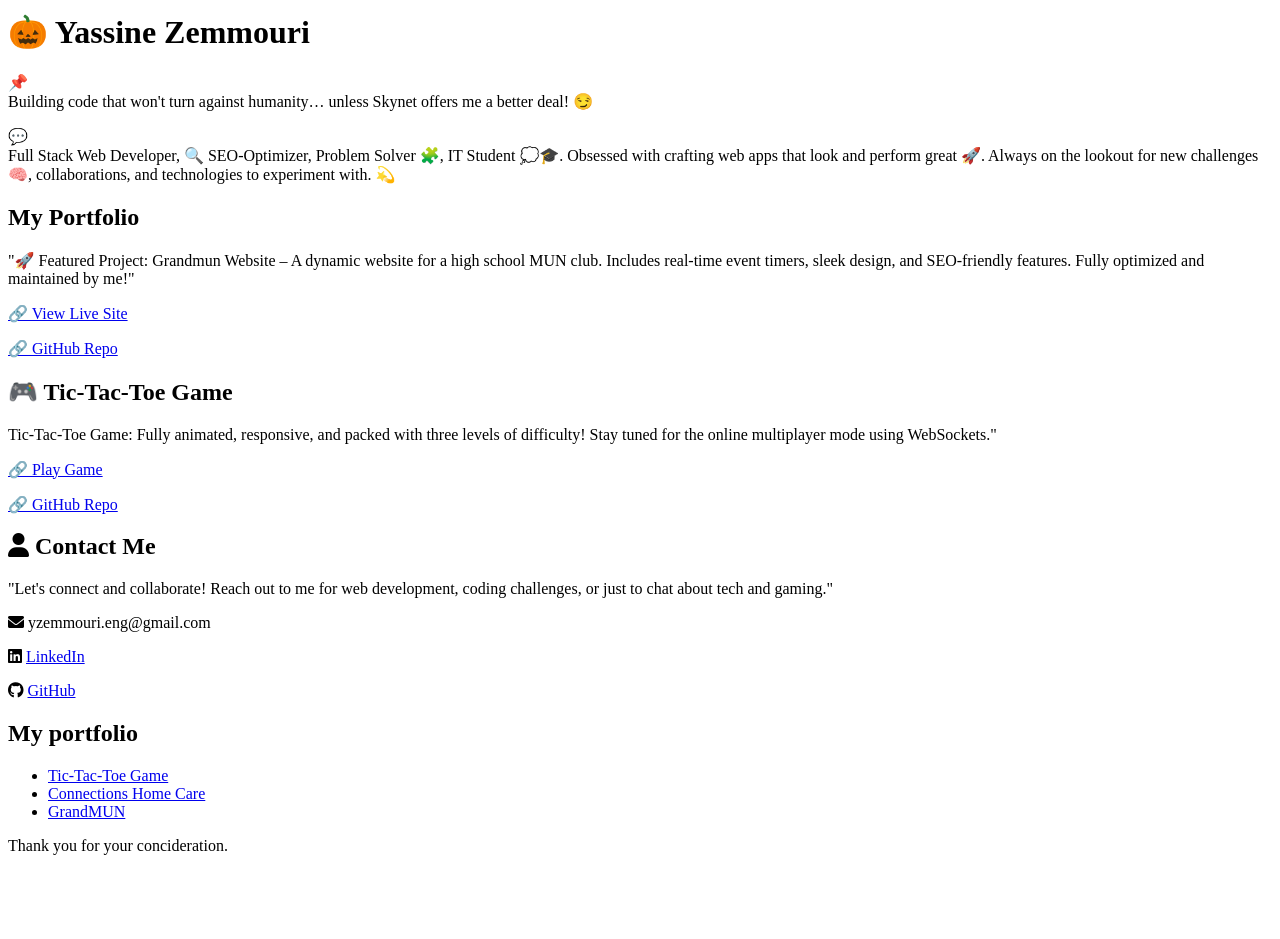
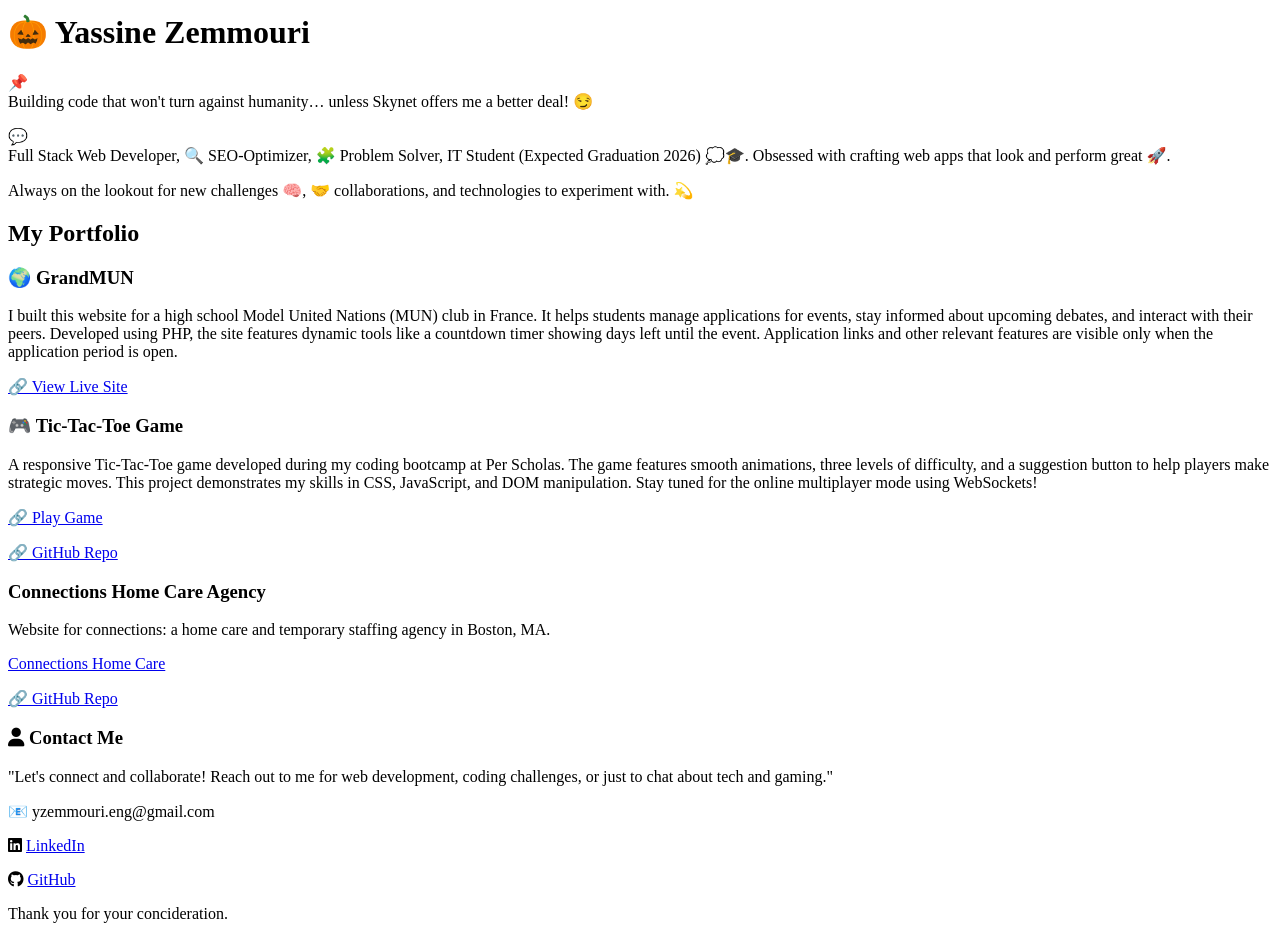
Before and after one commit to yasZemmouri/portfolio24, a plain HTML site: page index.html in a window 1280 px wide. Shown: the part 560-1499 px from the top of the page. Before the commit the page ends 1431 px from the top, so only its background shows below. Drawn offline with Linux system fonts and the light colour scheme.

Commit message:
more content, more emojis and update of links

```diff
--- a/index.html
+++ b/index.html
@@ -24,44 +24,39 @@
     <p>&#128204;<br>
         Building code that won't turn against humanity… unless Skynet offers me a better deal! &#x1F60F;</p>
     <p> &#128172;<br>
-        Full Stack Web Developer, &#128269; SEO-Optimizer, Problem Solver &#129513;, IT Student &#128173;&#127891;. Obsessed with crafting
-        web apps that look and perform great &#128640;. Always on the lookout for new challenges &#129504;, collaborations,
+        Full Stack Web Developer, &#128269; SEO-Optimizer, &#129513; Problem Solver, IT Student (Expected Graduation 2026) &#128173;&#127891;. Obsessed with crafting
+        web apps that look and perform great &#128640;. </p>
+        <p>Always on the lookout for new challenges &#129504;, &#129309; collaborations,
         and technologies to experiment with.  &#128171;</p>
 
     <div class="post">
         <h2>My Portfolio</h2>
-        <p>"🚀 Featured Project: Grandmun Website – A dynamic website for a high school MUN club. Includes real-time event timers, sleek design, and SEO-friendly features. Fully optimized and maintained by me!"</p>
-        <p><a href="#">🔗 View Live Site</a></p>
-        <p><a href="#">🔗 GitHub Repo</a></p>
+        <h3>&#127757; GrandMUN</h3>
+        <p>I built this website for a high school Model United Nations (MUN) club in France. It helps students manage applications for events, stay informed about upcoming debates, and interact with their peers. Developed using PHP, the site features dynamic tools like a countdown timer showing days left until the event. Application links and other relevant features are visible only when the application period is open.</p>
+        <p><a href="https://grandmun.fr/" target="_blank" rel="noopener noreferrer">🔗 View Live Site</a></p>
     </div>
 
     <div class="post">
-        <h2>&#127918; Tic-Tac-Toe Game</h2>
-        <p>Tic-Tac-Toe Game: Fully animated, responsive, and packed with three levels of difficulty! Stay tuned for the online multiplayer mode using WebSockets."</p>
+        <h3>&#127918; Tic-Tac-Toe Game</h3>
+        <p>A responsive Tic-Tac-Toe game developed during my coding bootcamp at Per Scholas. The game features smooth animations, three levels of difficulty, and a suggestion button to help players make strategic moves. This project demonstrates my skills in CSS, JavaScript, and DOM manipulation. Stay tuned for the online multiplayer mode using WebSockets!</p>
         <p><a href="https://yaszemmouri.github.io/mod1-project-tictactoe/" target="_blank" rel="noopener noreferrer">🔗 Play Game</a></p>
         <p><a href="https://github.com/yasZemmouri/mod1-project-tictactoe" target="_blank" rel="noopener noreferrer">🔗 GitHub Repo</a></p>
     </div>
+    <div class="post">
+        <h3>Connections Home Care Agency</h3>
+        <p>Website for connections: a home care and temporary staffing agency in Boston, MA.</p>
+        <p><a href="https://connectionstempstaffers.com/" target="_blank" rel="noopener noreferrer">Connections Home Care</a></p>
+        <p><a href="https://github.com/yasZemmouri/connectionstempstaffing" target="_blank" rel="noopener noreferrer">🔗 GitHub Repo</a></p>
+    </div>
 
     <div class="post">
-        <h2><i class="fas fa-user"></i> Contact Me</h2>
+        <h3><i class="fas fa-user"></i> Contact Me</h3>
         <p>"Let's connect and collaborate! Reach out to me for web development, coding challenges, or just to chat about tech and gaming."</p>
-        <p><i class="fas fa-envelope"></i> yzemmouri.eng@gmail.com</p>
-        <p><i class="fab fa-linkedin"></i> <a href="#">LinkedIn</a></p>
-        <p><i class="fab fa-github"></i> <a href="#">GitHub</a></p>
+        <p>&#128231; yzemmouri.eng@gmail.com</p>
+        <p><i class="fab fa-linkedin"></i> <a href="https://www.linkedin.com/in/yzemmouri-eng/" target="_blank" rel="noopener noreferrer">LinkedIn</a></p>
+        <p><i class="fab fa-github"></i> <a href="https://github.com/yasZemmouri" target="_blank" rel="noopener noreferrer">GitHub</a></p>
     </div>
 
-    <h2>My portfolio</h2>
-    <ul>
-        <li>
-            <a href="https://yaszemmouri.github.io/mod1-project-tictactoe/" target="_blank" rel="noopener noreferrer">Tic-Tac-Toe Game</a>
-        </li>
-        <li>
-            <a href="https://connectionstempstaffers.com/" target="_blank" rel="noopener noreferrer">Connections Home Care</a>
-        </li>
-        <li>
-            <a href="https://grandmun.fr/" target="_blank" rel="noopener noreferrer">GrandMUN</a>
-        </li>
-    </ul>
      <p>Thank you for your concideration.</p>
 
 
```
